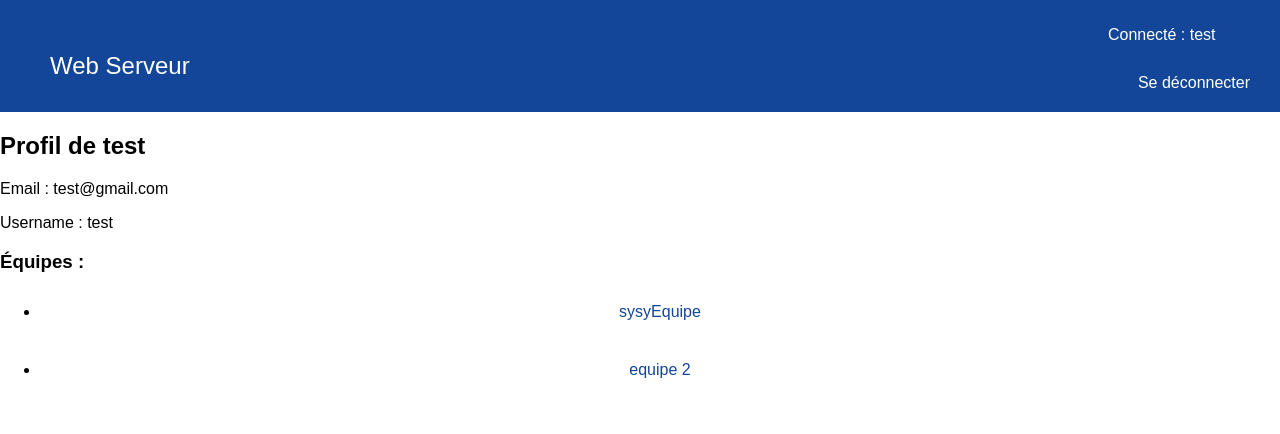
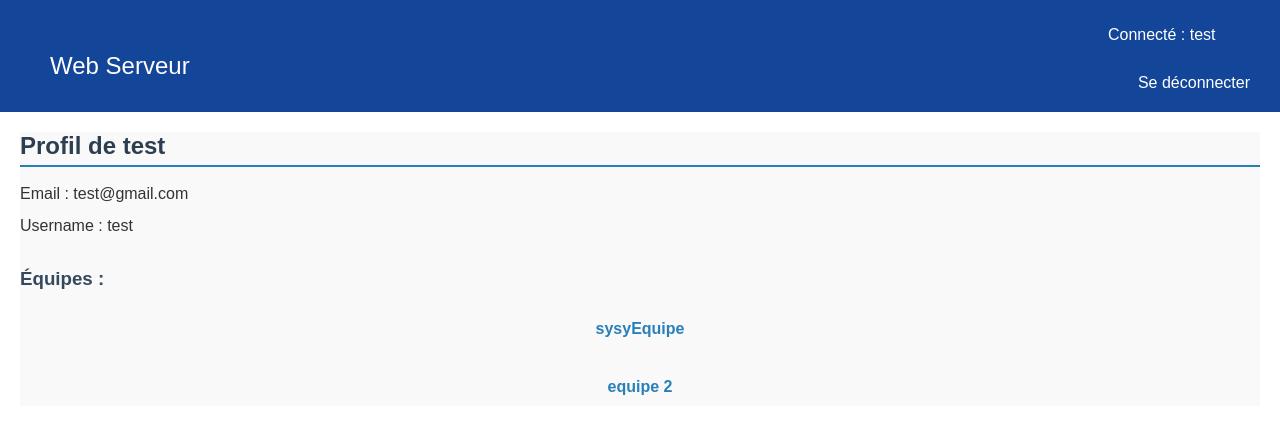
Before and after one commit to Syrinbh/projetServeur, a Django app: page /member/1/ in a window 1280 px wide. Shown: the top 434 px of the page. Run offline with Django 5.2, Linux system fonts and the light colour scheme; a user stored in the database is signed in; data comes from the database, SQL or seed files in the repository; both versions use the stored data as it was after the commit.

Commit message:
ajout modification dans readme

```diff
--- a/tasks/static/styles.css
+++ b/tasks/static/styles.css
@@ -651,3 +651,56 @@ button.modify {
   background-color: #357abd;
   border-color: #2a5d8f;
 }
+
+/* page profile membre */
+.member-profile {
+  font-family: Arial, sans-serif;
+  background-color: #f9f9f9;
+  color: #333;
+  margin: 20px;
+  padding: 0;
+}
+
+.member-profile h2 {
+  color: #2c3e50;
+  border-bottom: 2px solid #2980b9;
+  padding-bottom: 5px;
+  margin-bottom: 15px;
+}
+
+.member-profile p {
+  font-size: 16px;
+  line-height: 1.5;
+  margin: 8px 0;
+}
+
+.member-profile h3 {
+  margin-top: 30px;
+  color: #34495e;
+}
+
+.member-profile ul {
+  list-style-type: none;
+  padding-left: 0;
+}
+
+.member-profile ul li {
+  margin: 6px 0;
+}
+
+.member-profile ul li a {
+  color: #2980b9;
+  text-decoration: none;
+  font-weight: 600;
+  transition: color 0.3s ease;
+}
+
+.member-profile ul li a:hover {
+  color: #1abc9c;
+  text-decoration: underline;
+}
+
+.member-profile ul li:empty {
+  font-style: italic;
+  color: #888;
+}
--- a/tasks/templates/tasks/member_profile.html
+++ b/tasks/templates/tasks/member_profile.html
@@ -29,7 +29,7 @@
   </nav>
 
 
-
+  <div class="member-profile">
     <!-- On affiche le nom du membre , son email etc... -->
   <h2>Profil de {{ member.username }}</h2>
   <p>Email : {{ member.email }}</p>
@@ -46,5 +46,7 @@
       <li>Aucune équipe</li>
     {% endfor %}
   </ul>
+</div>
+
 </body>
 </html>
--- a/tasks/templates/tasks/team_profile.html
+++ b/tasks/templates/tasks/team_profile.html
@@ -54,7 +54,6 @@
     {% endfor %}
   </ul>
 
-<footer>
 
   {% if user.is_superuser %}
     <a class ="btn-admin" href="{% url 'deleteTeam' team.id %}">Supprimer Equipe</a>
@@ -63,7 +62,6 @@
 
   <a class="btn" href="{% url 'listTeam' %}">← Retour à la liste des équipes</a>
 
-</footer>
 
 </body>
 
```
Also changed, not shown: README.md, db.sqlite3.
